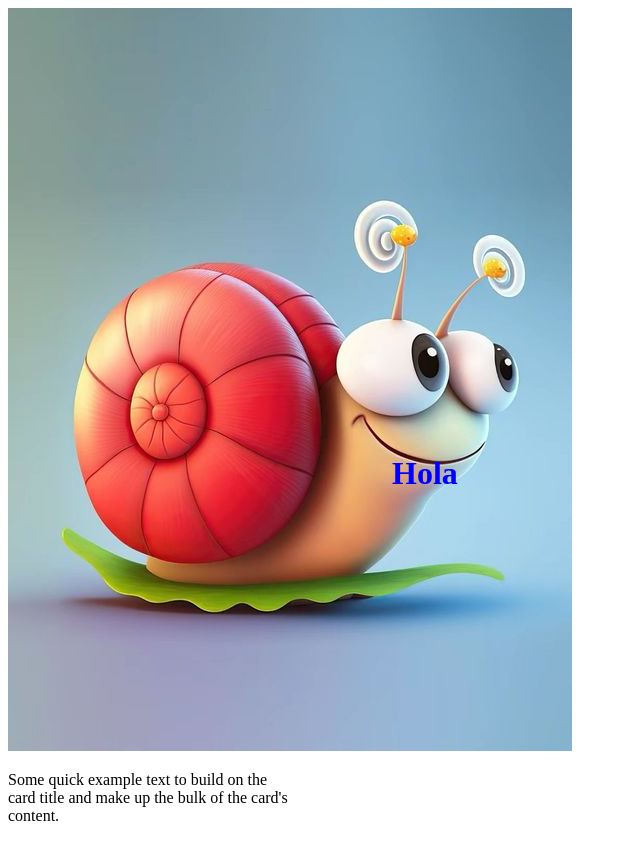
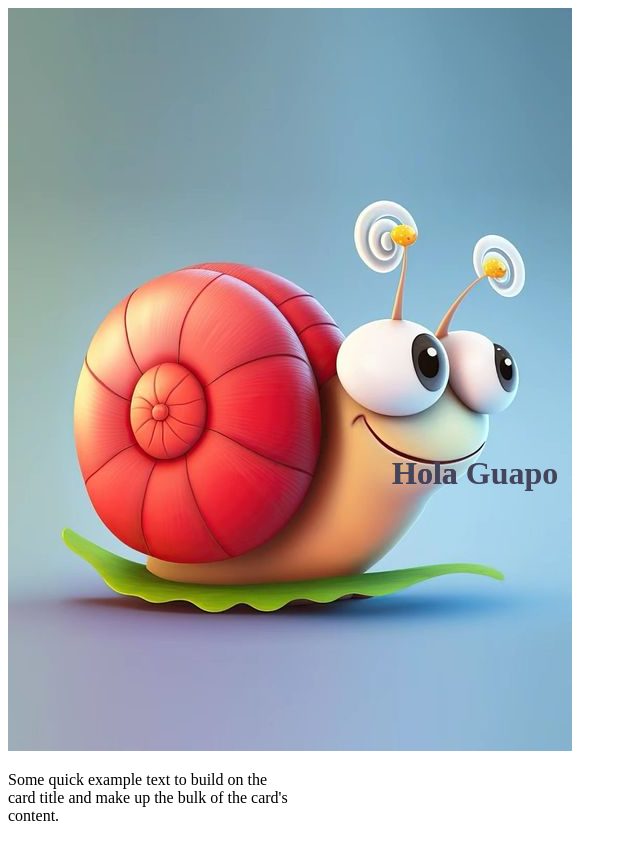
Before and after one commit to Luis8Zach/LuisAngelCruz, a plain HTML site: page index.html in a window 1280 px wide. Shown: the whole page, without its empty margins (0-640 px from the left). Drawn offline with Linux system fonts and the light colour scheme.

Commit message:
modificacion de La nueva rama

```diff
--- a/index.html
+++ b/index.html
@@ -12,6 +12,7 @@
     <div class="card" style="width: 18rem;">
         <img class="card-img-top" src="png.jpg" alt="Card image cap">
         <div class="card-body">
+          <h1>Hola Guapo  </h1>
           <p class="card-text">Some quick example text to build on the card title and make up the bulk of the card's content.</p>
         </div>
       </div>
--- a/style.css
+++ b/style.css
@@ -1,10 +1,12 @@
 h1{
-    color: blue;
+    color: rgb(68, 68, 90);
     position: absolute;
     padding: 30%;
     top: 50px;
+    border: rgb(94, 158, 166);
 }
 .src{
 position: relative;
 margin: auto;
+border: rgb(22, 22, 44);
 }
```
